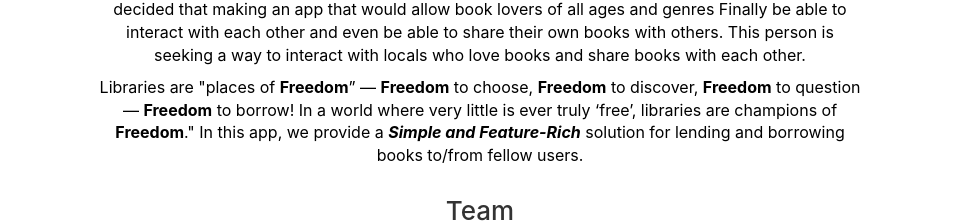
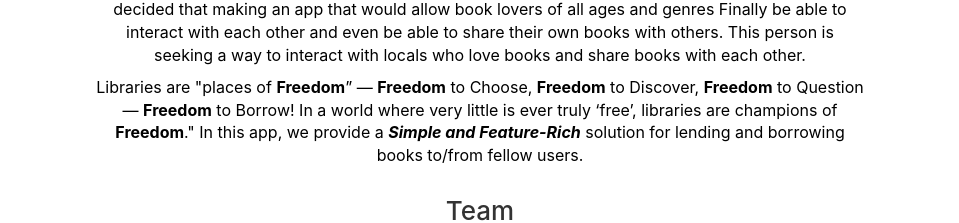
Before and after one commit to Neighborhood-Library/FrontEnd, a React (Create React App) app: page /about in a window 1280 px wide. Shown: the part 348-571 px from the top of the page, without its empty margins (160-1119 px from the left). Built offline with nearby package versions, Linux system fonts and the light colour scheme.

Commit message:
capalize

```diff
--- a/src/pages/About.js
+++ b/src/pages/About.js
@@ -61,7 +61,7 @@ const About = () => {
         </p>
         <br></br>
         <p>
-        Libraries are "places of <b>Freedom</b>” — <strong>Freedom</strong> to choose, <strong>Freedom</strong> to discover, <strong>Freedom</strong> to question — <strong>Freedom</strong> to borrow! In a world where very little is ever truly ‘free’, libraries are champions of <strong>Freedom</strong>." In this app, we provide a <b><em>Simple and Feature-Rich</em></b> solution for lending and borrowing books to/from fellow users.
+        Libraries are "places of <b>Freedom</b>” — <strong>Freedom</strong> to Choose, <strong>Freedom</strong> to Discover, <strong>Freedom</strong> to Question — <strong>Freedom</strong> to Borrow! In a world where very little is ever truly ‘free’, libraries are champions of <strong>Freedom</strong>." In this app, we provide a <b><em>Simple and Feature-Rich</em></b> solution for lending and borrowing books to/from fellow users.
         </p>
       </section>
       <section>
```
